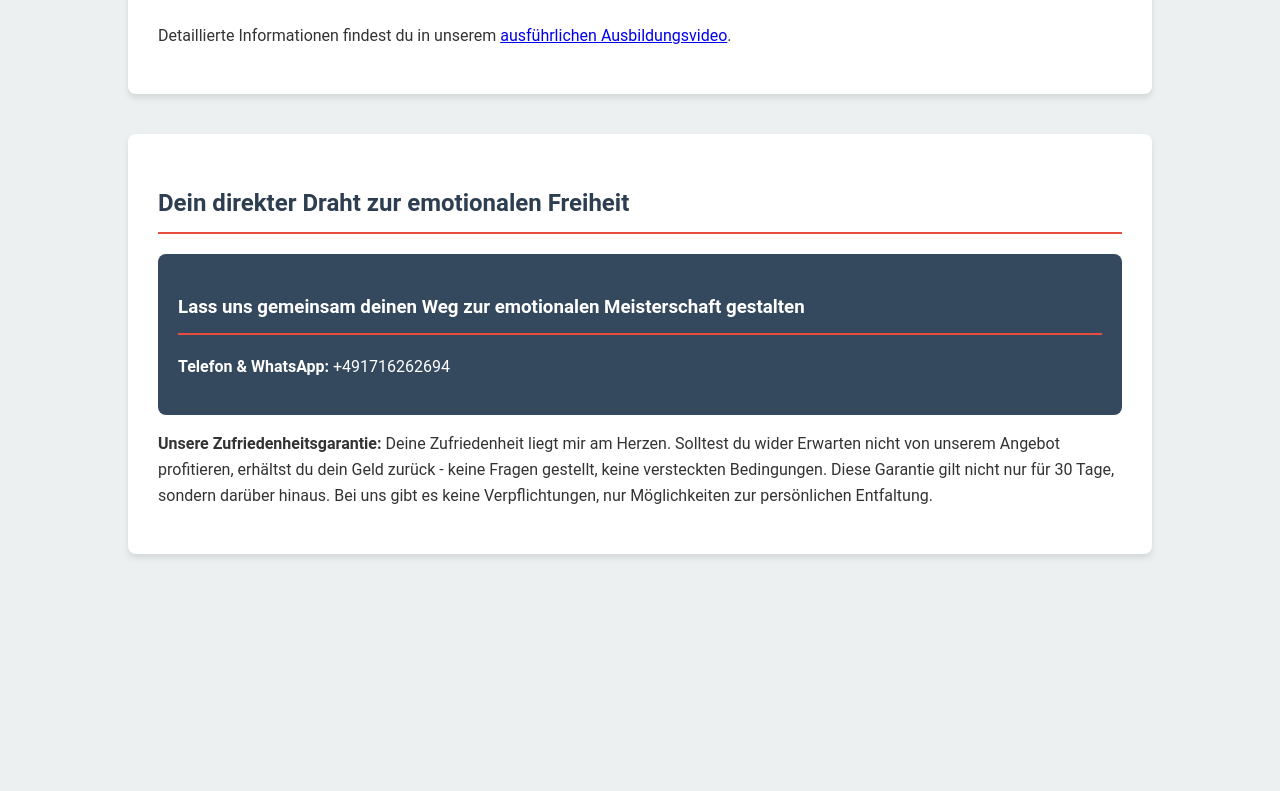
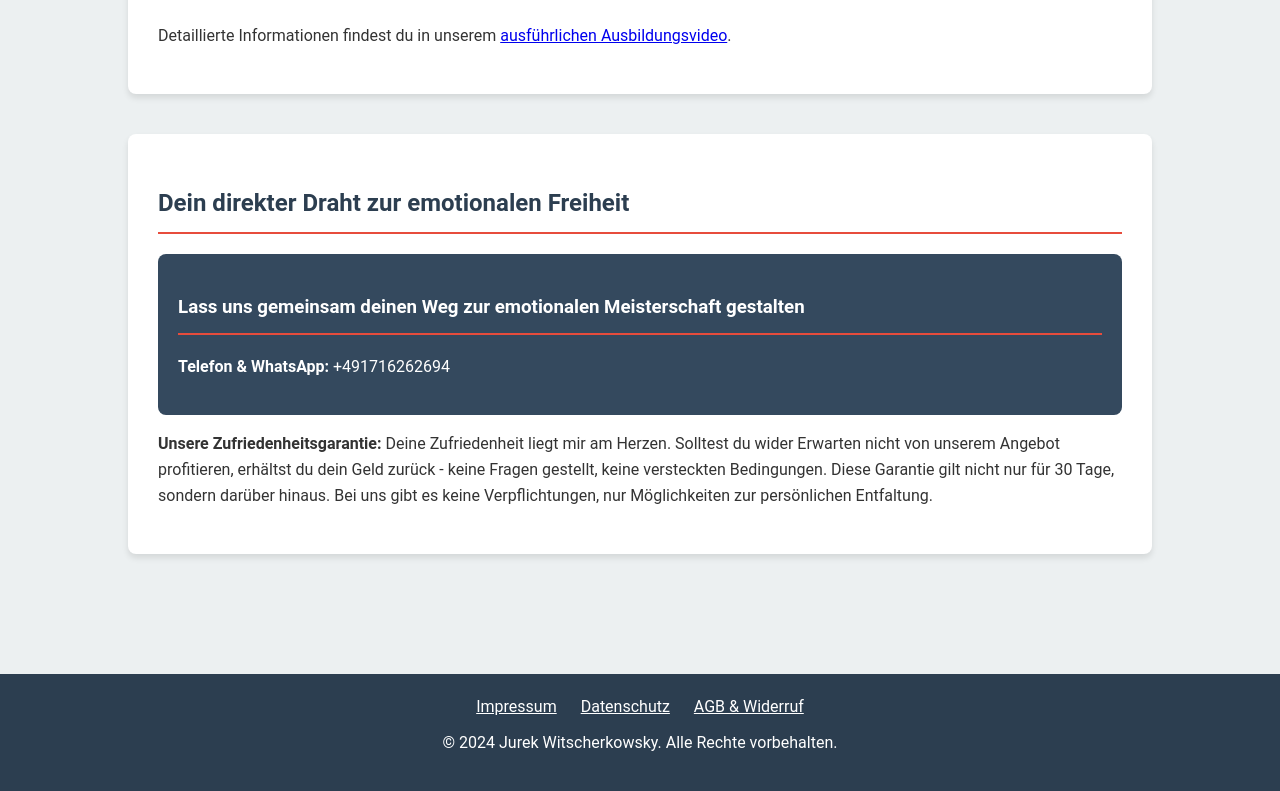
Before and after one commit to onlyjrk/schattenkurs-website, a plain HTML site: page index.html in a window 1280 px wide. Shown: the part 2694-3485 px from the top of the page. Before the commit the page ends 3328 px from the top, so only its background shows below. Drawn offline with Linux system fonts and the light colour scheme.

Commit message:
Update index.html

```diff
--- a/index.html
+++ b/index.html
@@ -229,5 +229,12 @@
             <p><strong>Unsere Zufriedenheitsgarantie:</strong> Deine Zufriedenheit liegt mir am Herzen. Solltest du wider Erwarten nicht von unserem Angebot profitieren, erhältst du dein Geld zurück - keine Fragen gestellt, keine versteckten Bedingungen. Diese Garantie gilt nicht nur für 30 Tage, sondern darüber hinaus. Bei uns gibt es keine Verpflichtungen, nur Möglichkeiten zur persönlichen Entfaltung.</p>
         </section>
     </div>
+
+    <footer style="background-color: #2c3e50; color: white; text-align: center; padding: 20px; margin-top: 40px;">
+        <a href="impressum-datenschutz.html" style="color: white; margin-right: 20px;">Impressum</a>
+        <a href="impressum-datenschutz.html#datenschutz" style="color: white; margin-right: 20px;">Datenschutz</a>
+        <a href="agb-widerruf.html" style="color: white;">AGB & Widerruf</a>
+        <p style="margin-top: 10px;">&copy; 2024 Jurek Witscherkowsky. Alle Rechte vorbehalten.</p>
+    </footer>
 </body>
 </html>
```
